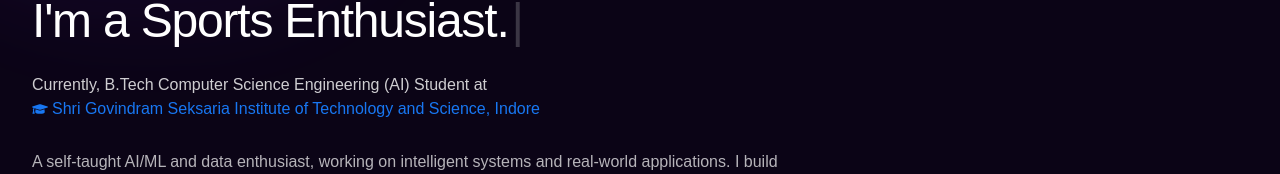
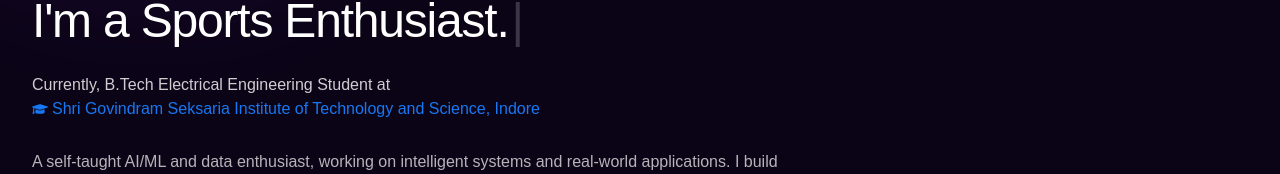
Before and after one commit to SARTHAKSS73/Portfolio-Website, a Next.js app: page / in a window 1280 px wide. Shown: the part 548-722 px from the top of the page. Built offline with nearby package versions, Linux system fonts and the light colour scheme; a web font is replaced by a local one.

Commit message:
Update hero section

```diff
--- a/src/app/Components/HereSection.tsx
+++ b/src/app/Components/HereSection.tsx
@@ -81,7 +81,7 @@ const HereSection = () => {
                 />
             </h2>
             <p className="text-sm md:text-base text-white/80 mt-4">
-              Currently, B.Tech Computer Science Engineering (AI) Student at{" "}
+              Currently, B.Tech Electrical Engineering Student at{" "}
               <span className="inline-flex items-center gap-1 text-[#1877F2] font-medium">
                 <FaGraduationCap className="size-4" aria-hidden/>
                 Shri Govindram Seksaria Institute of Technology and Science, Indore
```
